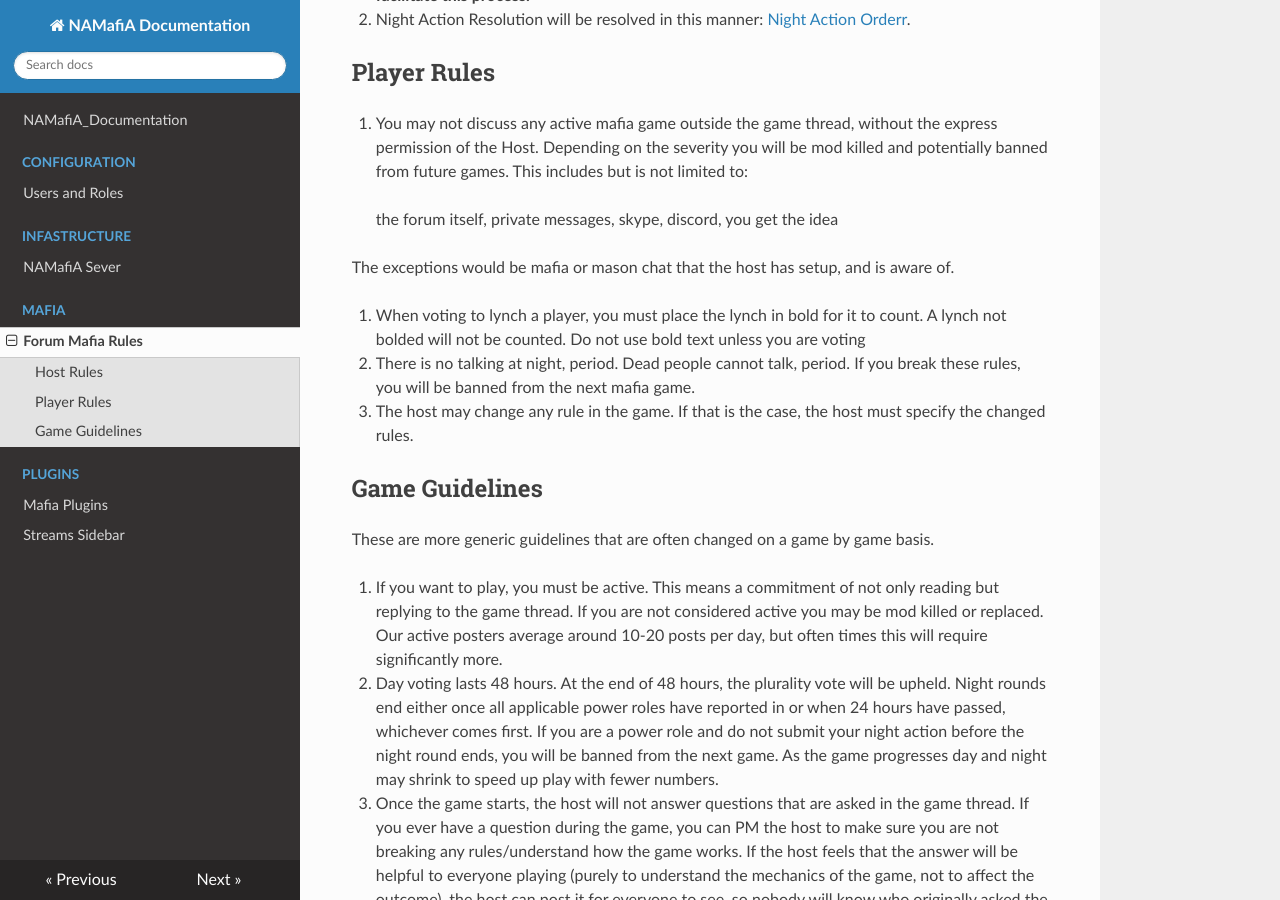
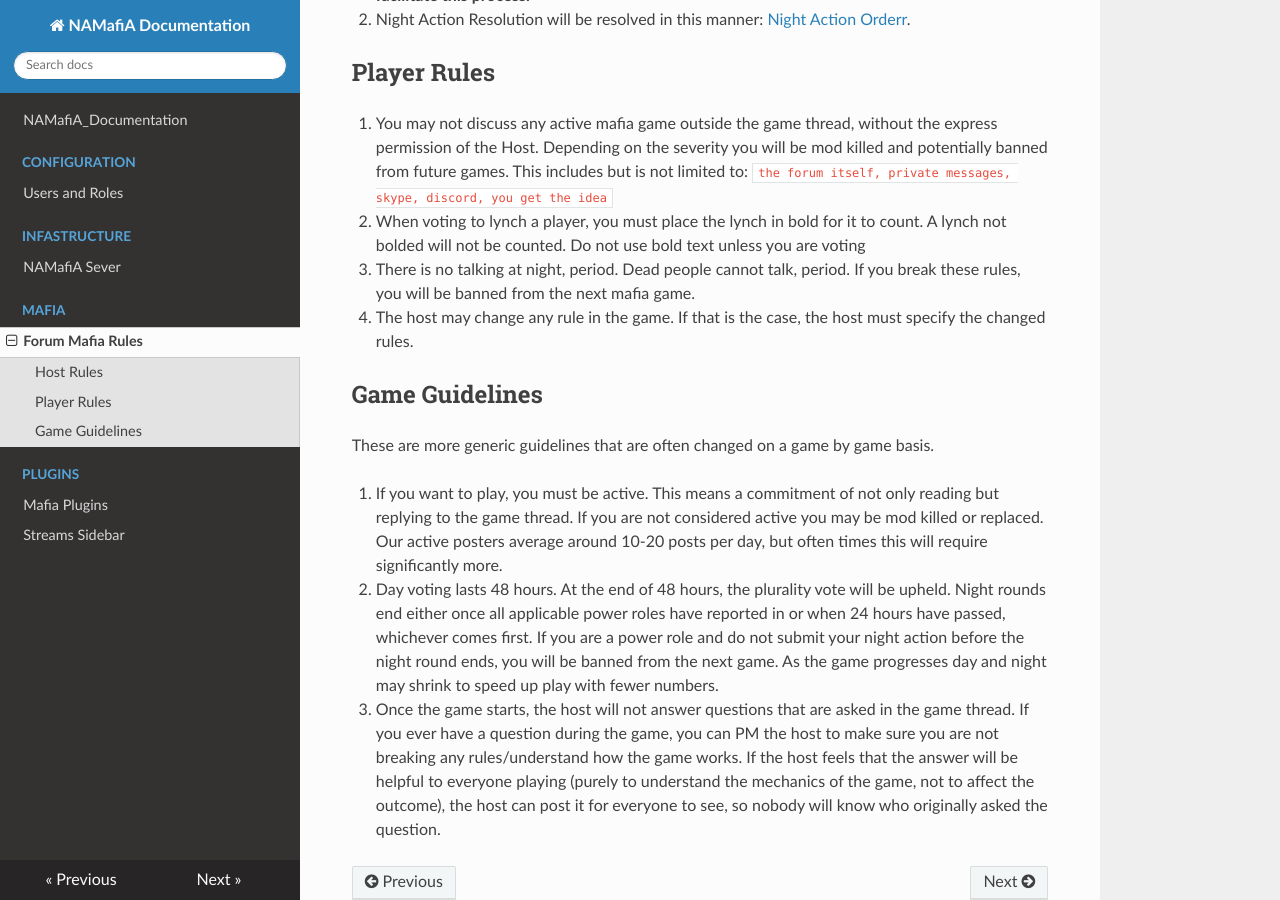
Before and after one commit to Roragok/NAMafiA-Documentation, an MkDocs documentation site: the page built from docs/Mafia/Mafia_Rules.md, in a window 1280 px wide and 900 px high, scrolled down 496 px. Built offline with MkDocs 1.6.1, drawn with Linux system fonts in a browser that asks for light colours; nearby versions of some CDN libraries.

Commit message:
use code instead of block quote. not generaating on mdkocs well

```diff
--- a/docs/Mafia/Mafia_Rules.md
+++ b/docs/Mafia/Mafia_Rules.md
@@ -15,11 +15,7 @@ The rules in this section are more for the host to set up a structured game.
 
 
 ## Player Rules
-1. You may not discuss any active mafia game outside the game thread, without the express permission of the Host.  Depending on the severity you will be mod killed and potentially banned from future games. This includes but is not limited to:
-
-> the forum itself, private messages, skype, discord, you get the idea
-
-The exceptions would be mafia or mason chat that the host has setup, and is aware of.
+1. You may not discuss any active mafia game outside the game thread, without the express permission of the Host.  Depending on the severity you will be mod killed and potentially banned from future games. This includes but is not limited to: `the forum itself, private messages, skype, discord, you get the idea`
 
 2. When voting to lynch a player, you must place the lynch in bold for it to count.  A lynch not bolded will not be counted. Do not use bold text unless you are voting
 
```
